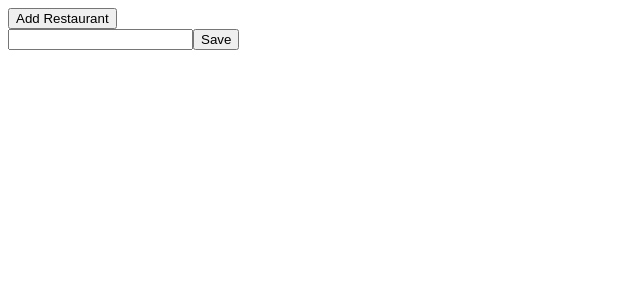
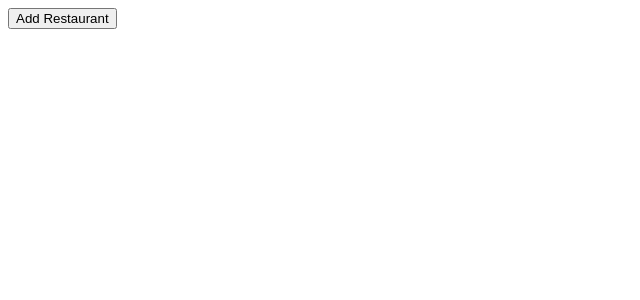
Before and after one commit to diogofgomespinheiro/ReactTDD, a React (Vite) app: page / in a window 1280 px wide. Shown: the top 300 px of the page, without its empty margins (0-640 px from the left). Built offline with nearby package versions, Linux system fonts and the light colour scheme.

Commit message:
conditionally show new restaurant form

```diff
--- a/src/components/RestaurantList/index.js
+++ b/src/components/RestaurantList/index.js
@@ -3,17 +3,30 @@ import NewRestaurantForm from "../NewRestaurantForm";
 
 const RestaurantList = () => {
   const [restaurantNames, setRestaurantNames] = useState([]);
+  const [showNewRestaurantForm, setShowNewRestaurantForm] = useState(false);
 
-  const handleAddRestaurant = (newRestaurantName) => {
+  const handleAddRestaurant = newRestaurantName => {
     setRestaurantNames([...restaurantNames, newRestaurantName]);
+    handleShowNewRestaurantForm();
+  };
+
+  const handleShowNewRestaurantForm = () => {
+    setShowNewRestaurantForm(oldState => !oldState);
   }
 
   return (
     <div>
-      <button data-test="addRestaurantButton">Add Restaurant</button>
-      <NewRestaurantForm onSave={handleAddRestaurant}/>
+      <button
+        data-test="addRestaurantButton"
+        onClick={handleShowNewRestaurantForm}
+      >
+        Add Restaurant
+      </button>
+      {showNewRestaurantForm && (
+        <NewRestaurantForm onSave={handleAddRestaurant} />
+      )}
       <ul>
-       {restaurantNames.map(restaurantName => (
+        {restaurantNames.map(restaurantName => (
           <li key={restaurantName}>{restaurantName}</li>
         ))}
       </ul>
```
Also changed, not shown: 1 other file (tests, documents, lock files or other folders).
